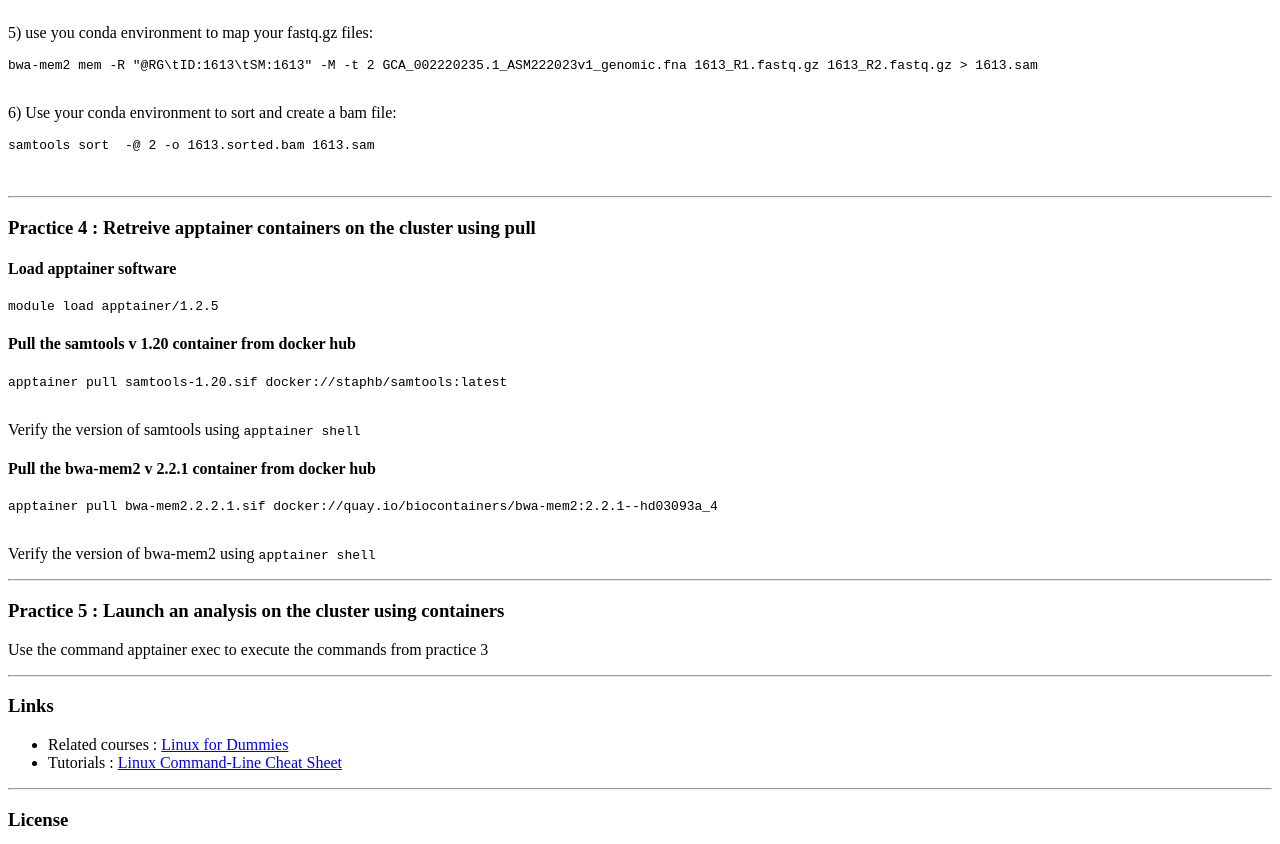
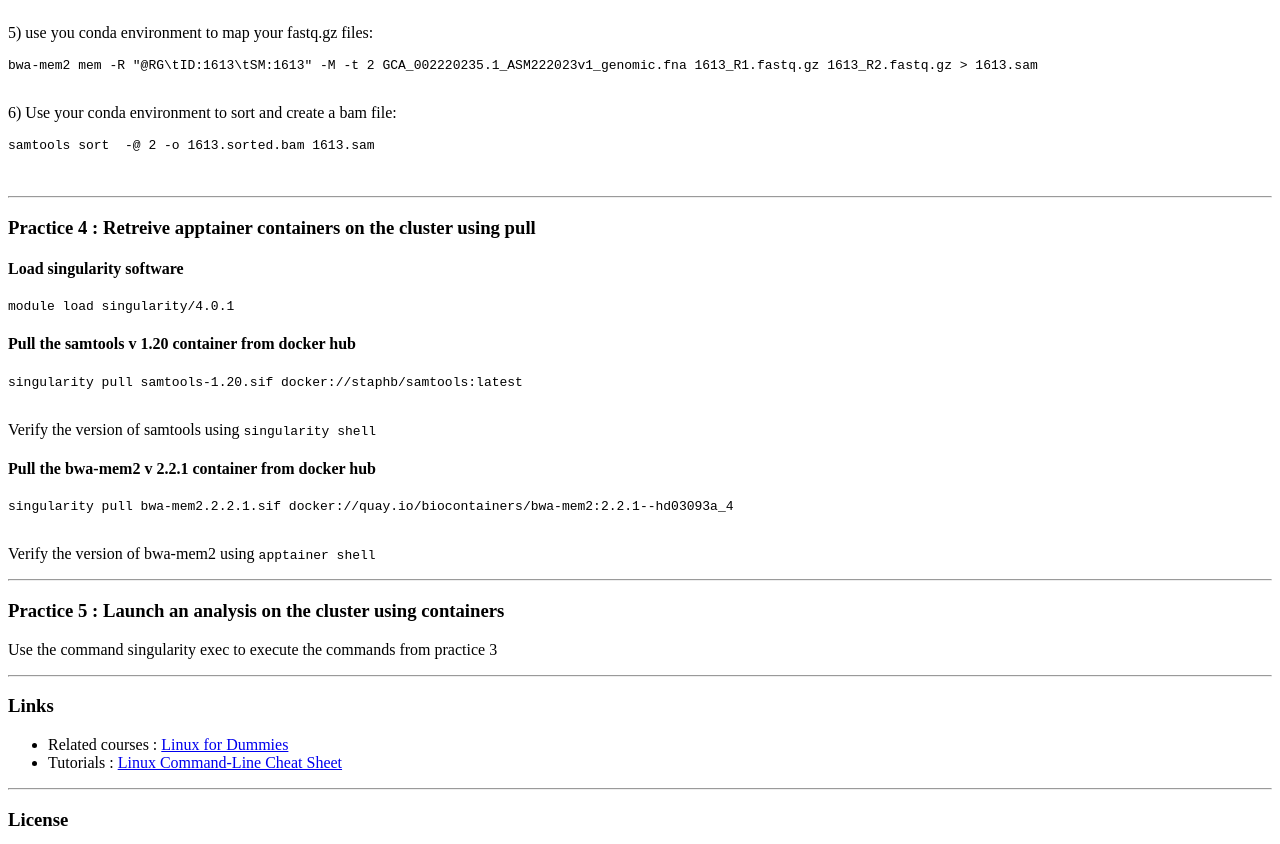
Before and after one commit to wave-centre/cibig, a Jekyll site: the page built from docs/course_materials/REPRO/CONTAINERS/CONTAINERS_practice.md, in a window 1280 px wide and 900 px high, scrolled down 2637 px, cut to the strip 0-844 px from the top of the window. Built offline with Jekyll 4.4.1, drawn with Linux system fonts in a browser that asks for light colours; our own code applies the rules of GitHub Pages for plain Markdown files.

Commit message:
Update CONTAINERS_practice.md

````diff
--- a/docs/course_materials/REPRO/CONTAINERS/CONTAINERS_practice.md
+++ b/docs/course_materials/REPRO/CONTAINERS/CONTAINERS_practice.md
@@ -242,26 +242,26 @@ samtools sort  -@ 2 -o 1613.sorted.bam 1613.sam
 <a name="practice-4"></a>
 ### Practice 4 :  Retreive apptainer containers on the cluster using pull
 
-#### Load apptainer software
+#### Load singularity software
 
 ```
-module load apptainer/1.2.5
+module load singularity/4.0.1
 ```
 
 #### Pull the samtools v 1.20 container from docker hub
 
 ```
-apptainer pull samtools-1.20.sif docker://staphb/samtools:latest
+singularity pull samtools-1.20.sif docker://staphb/samtools:latest
 
 ```
 
-Verify the version of samtools using `apptainer shell`
+Verify the version of samtools using `singularity shell`
 
 
 #### Pull the bwa-mem2 v 2.2.1 container from docker hub
 
 ```
-apptainer pull bwa-mem2.2.2.1.sif docker://quay.io/biocontainers/bwa-mem2:2.2.1--hd03093a_4
+singularity pull bwa-mem2.2.2.1.sif docker://quay.io/biocontainers/bwa-mem2:2.2.1--hd03093a_4
 
 ```
 
@@ -274,7 +274,7 @@ Verify the version of bwa-mem2 using `apptainer shell`
 ### Practice 5 : Launch an analysis on the cluster using containers
 
 
-Use the command apptainer exec to execute the commands from practice 3
+Use the command singularity exec to execute the commands from practice 3
 
 -----------------------
 
````
